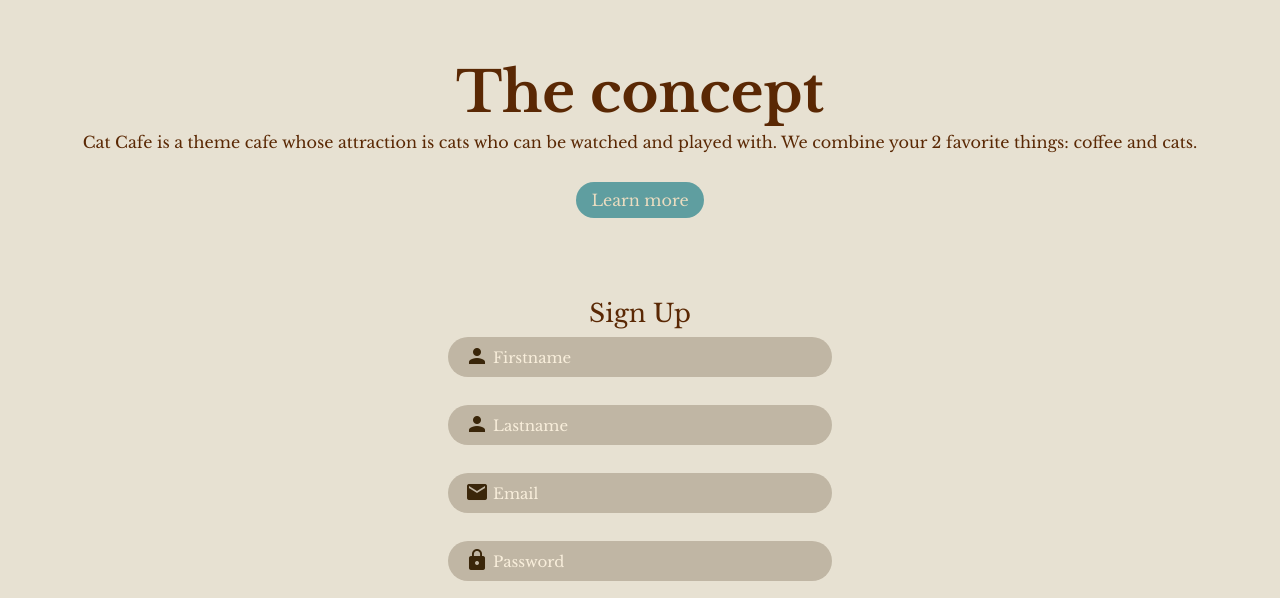
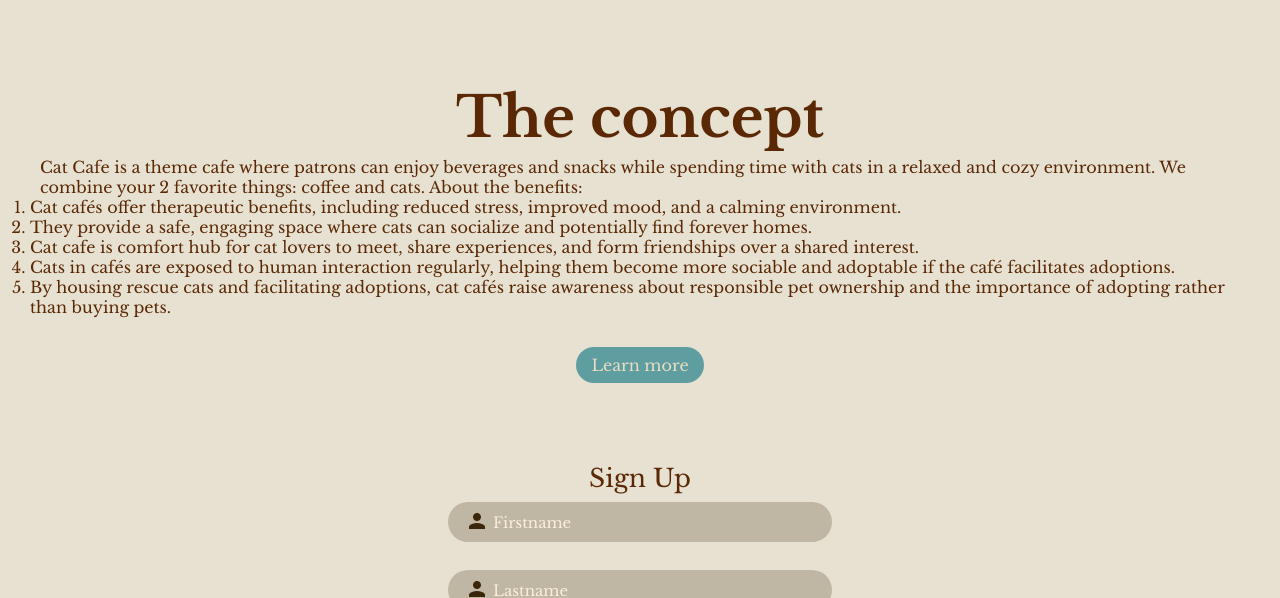
Before and after one commit to karina-Shv/zpi-zp41_appWEB-ShvaliaKaryna-KPI-2025, a plain HTML site: page index.html in a window 1280 px wide. Shown: the part 802-1400 px from the top of the page. Drawn offline with nearby package versions, Linux system fonts and the light colour scheme.

Commit message:
ListNumber

```diff
--- a/index.html
+++ b/index.html
@@ -36,15 +36,20 @@
 
     <section class="explore">
         <div class="explore-content">
-          <h1>The concept</h1>
-          <p>Cat Cafe is a theme cafe whose attraction is cats who can be watched and played with. We combine your 2 favorite things: coffee and cats.</p>
-
-          <a href="#" class="ctn">Learn more</a>
+            <h1>The concept</h1>
+            <p>Cat Cafe is a theme cafe where patrons can enjoy beverages and snacks while spending time with cats in a relaxed and cozy environment. We combine your 2 favorite things: coffee and cats. About the benefits: </p>
+            <ol>
+                <li>Cat cafés offer therapeutic benefits, including reduced stress, improved mood, and a calming environment.</li>
+                <li>They provide a safe, engaging space where cats can socialize and potentially find forever homes.</li>
+                <li>Cat cafe is comfort hub for cat lovers to meet, share experiences, and form friendships over a shared interest.</li>
+                <li>Cats in cafés are exposed to human interaction regularly, helping them become more sociable and adoptable if the café facilitates adoptions.</li>
+                <li>By housing rescue cats and facilitating adoptions, cat cafés raise awareness about responsible pet ownership and the importance of adopting rather than buying pets.</li>
+            </ol>
+            <a href="#" class="ctn">Learn more</a>
         </div>
     </section>
 
     <section class="form">
-
         <div class="register">
             <div class="top">
                 <p>Sign Up</p>
@@ -65,8 +70,6 @@
 
             </div>
         </div>
-
-
     </section>
 
 
--- a/style.css
+++ b/style.css
@@ -122,12 +122,12 @@ p{
 }
 .explore{
     width: 100%;
-    height: 25vh;
     display: flex;
 }
 .explore-content{
     width: 100%;
-    padding: 5px;
+    margin: 15px;
+    padding: 15px;
     color: rgb(90, 40, 4);
     display: flex;
     align-items: center;
```
